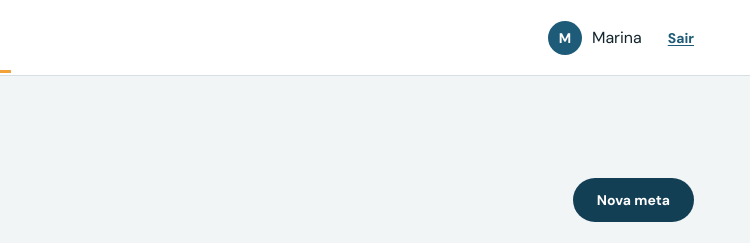
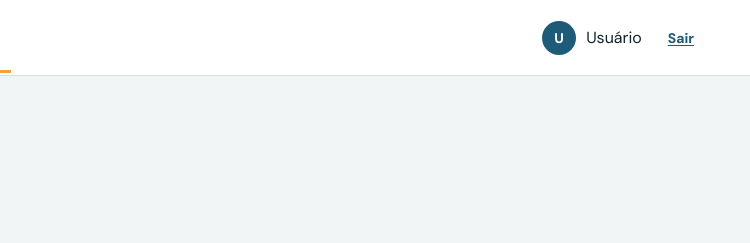
Before and after one commit to loureiromaxx/horizonte, a website built with Vite: page pages/metas.html in a window 1280 px wide. Shown: the top 243 px of the page, 530-1280 px from the left. Built offline with nearby package versions, Linux system fonts and the light colour scheme.

Commit message:
fix: ajusta navegacao e textos da interface

```diff
--- a/pages/metas.html
+++ b/pages/metas.html
@@ -31,8 +31,8 @@
       <a href="./metas.html" class="px-3.5 pt-6 pb-5 text-base font-bold text-ink border-b-[3px] border-sun">Metas</a>
     </nav>
     <div class="flex items-center gap-2.5 text-base">
-      <span class="w-[34px] h-[34px] rounded-full bg-sea text-white flex items-center justify-center font-bold text-sm">M</span>
-      <span>Marina</span>
+      <span class="w-[34px] h-[34px] rounded-full bg-sea text-white flex items-center justify-center font-bold text-sm">U</span>
+      <span>Usuário</span>
       <a href="../index.html" class="text-sea font-bold text-sm ml-4 underline underline-offset-2">Sair</a>
     </div>
   </header>
@@ -43,7 +43,7 @@
         <h1 class="font-display text-[40px] tracking-[-0.02em]">Metas</h1>
         <p class="text-mut text-[17px] mt-1">Marcos no caminho até R$ 1,14 mi e as metas que você criar.</p>
       </div>
-      <a href="#" class="bg-sea-dark text-white rounded-full px-6 py-3 font-bold text-sm hover:bg-sea transition-colors">Nova meta</a>
+
     </div>
 
     <div class="grid grid-cols-1 lg:grid-cols-[1fr_400px] gap-6 items-start">
```
Also changed, not shown: pages/simulador.html (+1 -1 lines).
